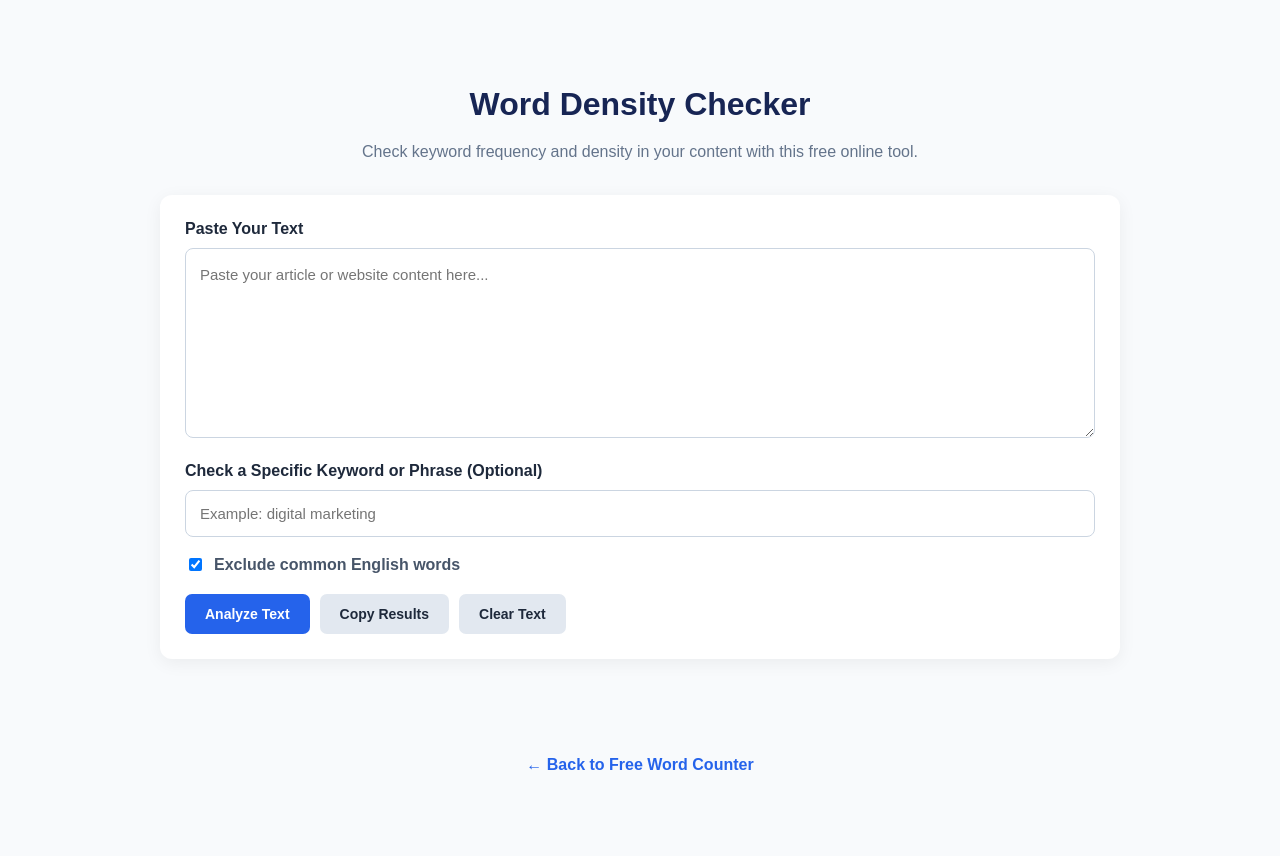
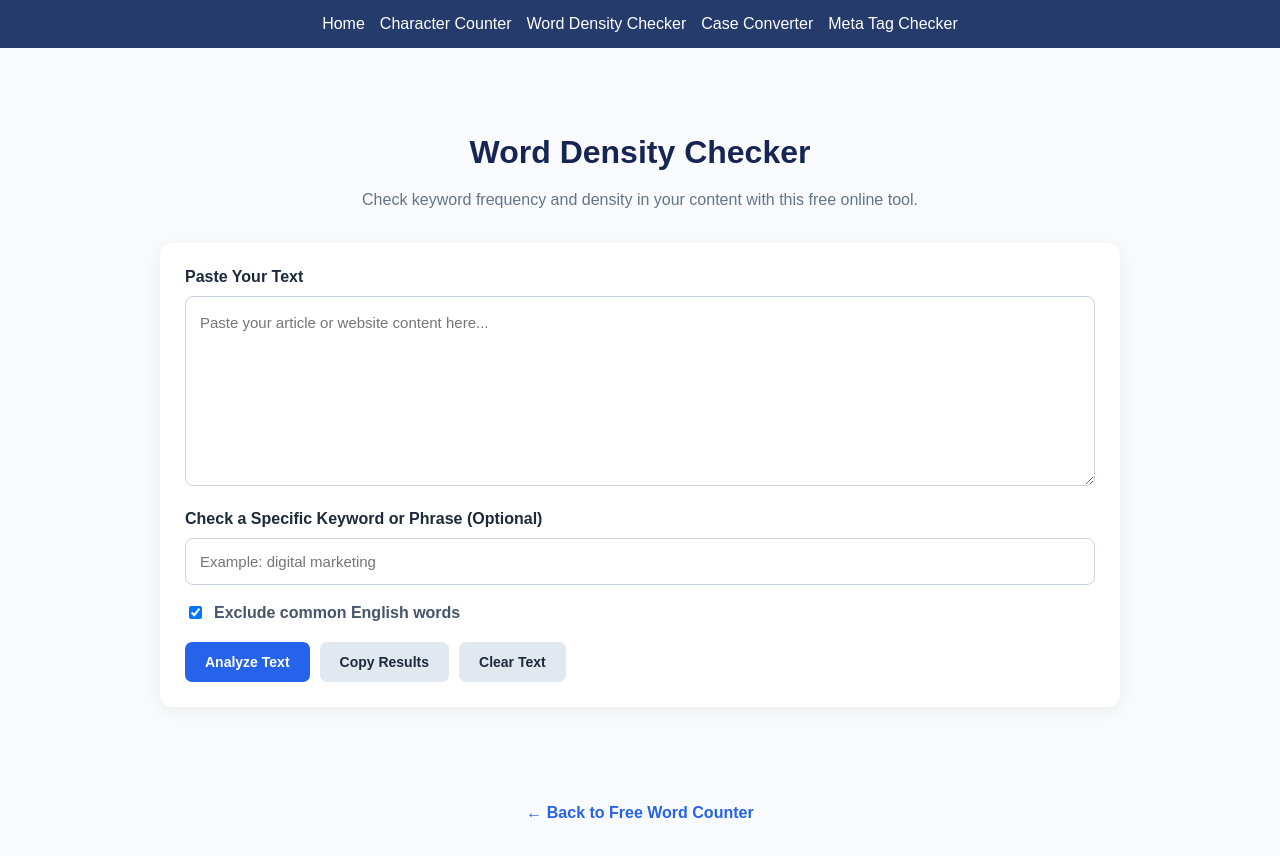
Before and after one commit to noreen918/word-tools-website, a plain HTML site: page word-density-checker.html in a window 1280 px wide. Before the commit the page ends 819 px from the top, so only its background shows below. Drawn offline with Linux system fonts and the light colour scheme.

Commit message:
Add navigation bar to word density checker
Added a navigation bar with links to various tools.

```diff
--- a/word-density-checker.html
+++ b/word-density-checker.html
@@ -56,6 +56,13 @@ h1{font-size:26px}
 </style>
 </head>
 <body>
+  <nav style="background:#243b6b; padding:15px; text-align:center; display:flex; flex-wrap:wrap; justify-content:center; gap:15px;">
+  <a href="index.html" style="color:white; text-decoration:none;">Home</a>
+  <a href="character-counter.html" style="color:white; text-decoration:none;">Character Counter</a>
+  <a href="word-density-checker.html" style="color:white; text-decoration:none;">Word Density Checker</a>
+  <a href="case-converter.html" style="color:white; text-decoration:none;">Case Converter</a>
+  <a href="meta-tag-checker.html" style="color:white; text-decoration:none;">Meta Tag Checker</a>
+</nav>
 <div class="container">
 
 <header>
```
